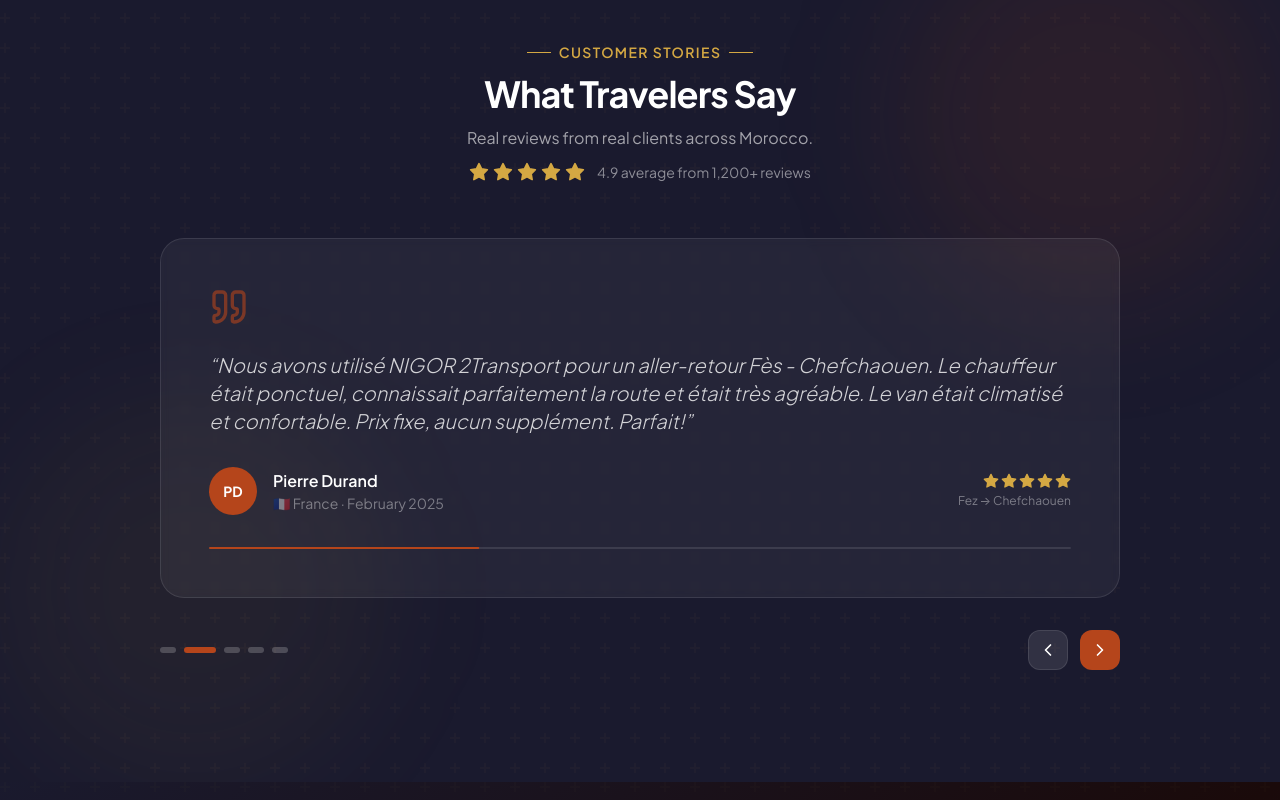
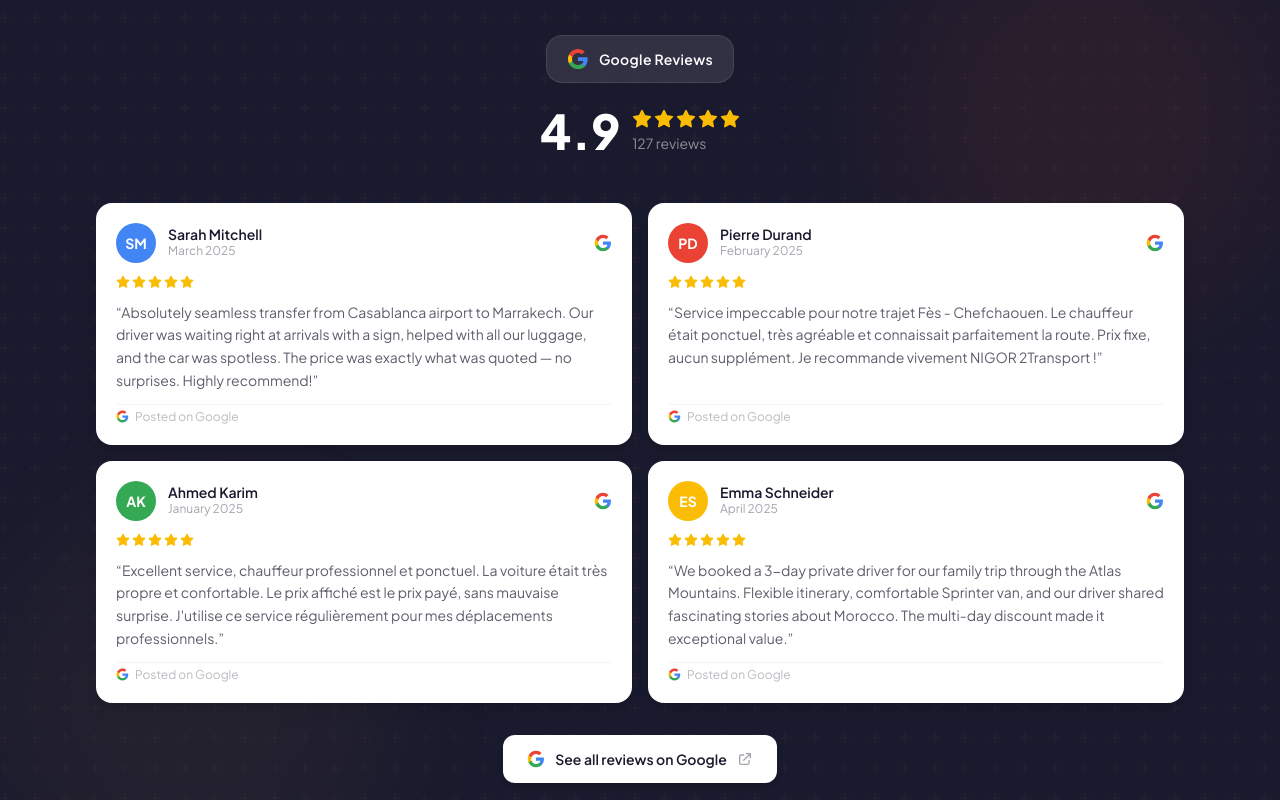
Before and after one commit to marhoumadnane1-sudo/adnane-tourwebsite-, a Next.js app: page / in a window 1280 px wide. Shown: the part 5260-6060 px from the top of the page. Built offline with nearby package versions, Linux system fonts and the light colour scheme.

Commit message:
feat: add sitemap, robots.txt, and Google Reviews widget

```diff
--- a/app/robots.ts
+++ b/app/robots.ts
@@ -5,8 +5,8 @@
     rules: {
       userAgent: "*",
       allow: "/",
-      disallow: ["/admin", "/api/", "/data/"],
+      disallow: ["/admin", "/api/"],
     },
-    sitemap: "https://nigor2transport.ma/sitemap.xml",
+    sitemap: "https://adnane-tourwebsite-s453.vercel.app/sitemap.xml",
   };
 }
--- a/components/home/Testimonials.tsx
+++ b/components/home/Testimonials.tsx
@@ -1,240 +1,179 @@
 "use client";
 
-import { useState, useEffect, useRef } from "react";
-import { motion, AnimatePresence } from "framer-motion";
-import { Star, ChevronLeft, ChevronRight, Quote } from "lucide-react";
-import { useTranslation } from "@/hooks/useTranslation";
+import { motion } from "framer-motion";
+import { Star } from "lucide-react";
 
-const testimonials = [
+const GOOGLE_REVIEWS = [
   {
     id: 1,
     name: "Sarah Mitchell",
-    country: "🇬🇧 United Kingdom",
-    avatar: "SM",
+    initials: "SM",
+    avatarColor: "#4285F4",
     rating: 5,
-    text: "Absolutely seamless transfer from Casablanca airport to Marrakech. Our driver Mohamed was waiting right at arrivals with a sign, helped with all our luggage, and the car was spotless. The price was exactly what was quoted — no surprises. Highly recommend!",
-    route: "CMN → Marrakech",
     date: "March 2025",
+    text: "Absolutely seamless transfer from Casablanca airport to Marrakech. Our driver was waiting right at arrivals with a sign, helped with all our luggage, and the car was spotless. The price was exactly what was quoted — no surprises. Highly recommend!",
   },
   {
     id: 2,
     name: "Pierre Durand",
-    country: "🇫🇷 France",
-    avatar: "PD",
+    initials: "PD",
+    avatarColor: "#EA4335",
     rating: 5,
-    text: "Nous avons utilisé NIGOR 2Transport pour un aller-retour Fès - Chefchaouen. Le chauffeur était ponctuel, connaissait parfaitement la route et était très agréable. Le van était climatisé et confortable. Prix fixe, aucun supplément. Parfait!",
-    route: "Fez → Chefchaouen",
     date: "February 2025",
+    text: "Service impeccable pour notre trajet Fès - Chefchaouen. Le chauffeur était ponctuel, très agréable et connaissait parfaitement la route. Prix fixe, aucun supplément. Je recommande vivement NIGOR 2Transport !",
   },
   {
     id: 3,
-    name: "David & Emma Kowalski",
-    country: "🇩🇪 Germany",
-    avatar: "DK",
+    name: "Ahmed Karim",
+    initials: "AK",
+    avatarColor: "#34A853",
     rating: 5,
-    text: "We hired a private driver for 3 days to explore the Draa Valley and Sahara. The itinerary was flexible, the Mercedes Sprinter was comfortable for our group of 8, and the driver was knowledgeable about local history. Multi-day discount made it great value.",
-    route: "Marrakech → Merzouga (3-day)",
     date: "January 2025",
+    text: "Excellent service, chauffeur professionnel et ponctuel. La voiture était très propre et confortable. Le prix affiché est le prix payé, sans mauvaise surprise. J'utilise ce service régulièrement pour mes déplacements professionnels.",
   },
   {
     id: 4,
-    name: "Yuki Tanaka",
-    country: "🇯🇵 Japan",
-    avatar: "YT",
+    name: "Emma Schneider",
+    initials: "ES",
+    avatarColor: "#FBBC05",
     rating: 5,
-    text: "Our flight to RAK was delayed by 2 hours and the driver waited for us with no extra charge — exactly as promised. The transfer to our riad in the Medina was smooth despite the narrow streets. The driver knew a perfect shortcut. Will use again next trip!",
-    route: "RAK Airport → Marrakech Medina",
     date: "April 2025",
-  },
-  {
-    id: 5,
-    name: "Carlos Mendez",
-    country: "🇪🇸 Spain",
-    avatar: "CM",
-    rating: 5,
-    text: "Used NIGOR 2Transport for the Agadir to Essaouira route. The comfort sedan was clean and the music selection was fantastic! The driver was on time, professional and pointed out beautiful viewpoints along the coast road. Fixed price is a huge plus — no haggling.",
-    route: "Agadir → Essaouira",
-    date: "March 2025",
+    text: "We booked a 3-day private driver for our family trip through the Atlas Mountains. Flexible itinerary, comfortable Sprinter van, and our driver shared fascinating stories about Morocco. The multi-day discount made it exceptional value.",
   },
 ];
 
-const INTERVAL = 5000;
+// Google G logo SVG
+function GoogleIcon({ size = 24 }: { size?: number }) {
+  return (
+    <svg width={size} height={size} viewBox="0 0 24 24" fill="none" xmlns="http://www.w3.org/2000/svg">
+      <path d="M22.56 12.25c0-.78-.07-1.53-.2-2.25H12v4.26h5.92c-.26 1.37-1.04 2.53-2.21 3.31v2.77h3.57c2.08-1.92 3.28-4.74 3.28-8.09z" fill="#4285F4"/>
+      <path d="M12 23c2.97 0 5.46-.98 7.28-2.66l-3.57-2.77c-.98.66-2.23 1.06-3.71 1.06-2.86 0-5.29-1.93-6.16-4.53H2.18v2.84C3.99 20.53 7.7 23 12 23z" fill="#34A853"/>
+      <path d="M5.84 14.09c-.22-.66-.35-1.36-.35-2.09s.13-1.43.35-2.09V7.07H2.18C1.43 8.55 1 10.22 1 12s.43 3.45 1.18 4.93l3.66-2.84z" fill="#FBBC05"/>
+      <path d="M12 5.38c1.62 0 3.06.56 4.21 1.64l3.15-3.15C17.45 2.09 14.97 1 12 1 7.7 1 3.99 3.47 2.18 7.07l3.66 2.84c.87-2.6 3.3-4.53 6.16-4.53z" fill="#EA4335"/>
+    </svg>
+  );
+}
+
+function StarRating({ rating }: { rating: number }) {
+  return (
+    <div className="flex items-center gap-0.5">
+      {[1, 2, 3, 4, 5].map((s) => (
+        <Star
+          key={s}
+          className={`w-3.5 h-3.5 ${s <= rating ? "fill-[#FBBC04] text-[#FBBC04]" : "text-white/20"}`}
+        />
+      ))}
+    </div>
+  );
+}
 
 export function Testimonials() {
-  const [current, setCurrent] = useState(0);
-  const [direction, setDirection] = useState(1); // 1 = forward, -1 = back
-  const [paused, setPaused] = useState(false);
-  const timerRef = useRef<ReturnType<typeof setInterval> | null>(null);
-  const { t } = useTranslation();
-
-  function advance(dir: number) {
-    setDirection(dir);
-    setCurrent((c) => (c + dir + testimonials.length) % testimonials.length);
-  }
-
-  // Auto-advance
-  useEffect(() => {
-    if (paused) return;
-    timerRef.current = setInterval(() => advance(1), INTERVAL);
-    return () => { if (timerRef.current) clearInterval(timerRef.current); };
-  }, [paused, current]);
-
-  const testimonial = testimonials[current];
-
-  const variants = {
-    enter: (dir: number) => ({
-      opacity: 0,
-      x: dir > 0 ? 60 : -60,
-      scale: 0.96,
-    }),
-    center: {
-      opacity: 1,
-      x: 0,
-      scale: 1,
-      transition: { duration: 0.45, ease: [0.22, 1, 0.36, 1] },
-    },
-    exit: (dir: number) => ({
-      opacity: 0,
-      x: dir > 0 ? -60 : 60,
-      scale: 0.96,
-      transition: { duration: 0.3, ease: "easeIn" },
-    }),
-  };
-
   return (
-    <section
-      className="py-20 sm:py-28 bg-charcoal relative overflow-hidden"
-      id="reviews"
-      onMouseEnter={() => setPaused(true)}
-      onMouseLeave={() => setPaused(false)}
-    >
-      {/* Background pattern + orbs */}
+    <section className="py-20 sm:py-28 bg-charcoal relative overflow-hidden" id="reviews">
+      {/* Background */}
       <div className="absolute inset-0 zellige-bg opacity-50" />
       <div className="absolute top-0 right-0 w-96 h-96 bg-terracotta/10 rounded-full blur-3xl" />
       <div className="absolute bottom-0 left-0 w-96 h-96 bg-gold/5 rounded-full blur-3xl" />
 
-      <div className="relative max-w-5xl mx-auto px-4 sm:px-6 lg:px-8">
+      <div className="relative max-w-6xl mx-auto px-4 sm:px-6 lg:px-8">
+
+        {/* Google Reviews header */}
         <motion.div
           initial={{ opacity: 0, y: 20 }}
           whileInView={{ opacity: 1, y: 0 }}
           viewport={{ once: true }}
           transition={{ duration: 0.6 }}
-          className="text-center mb-14"
+          className="text-center mb-12"
         >
-          <span className="inline-flex items-center gap-2 text-gold text-sm font-semibold uppercase tracking-widest mb-3">
-            <span className="w-6 h-px bg-gold" />
-            Customer Stories
-            <span className="w-6 h-px bg-gold" />
-          </span>
-          <h2 className="text-3xl md:text-4xl font-bold text-white mb-3">
-            {t("testimonials", "title")}
-          </h2>
-          <p className="text-white/60 text-base">
-            {t("testimonials", "subtitle")}
-          </p>
-          <div className="flex items-center justify-center gap-1 mt-3">
+          {/* Google branding */}
+          <div className="inline-flex items-center gap-2.5 bg-white/10 backdrop-blur-sm border border-white/10 rounded-2xl px-5 py-3 mb-6">
+            <GoogleIcon size={22} />
+            <span className="text-white font-semibold text-sm tracking-wide">Google Reviews</span>
+          </div>
+
+          {/* Overall rating */}
+          <div className="flex flex-col items-center gap-2">
+            <div className="flex items-center gap-3">
+              <span className="text-5xl font-black text-white">4.9</span>
+              <div className="flex flex-col items-start gap-1">
+                <div className="flex items-center gap-0.5">
                   {[1, 2, 3, 4, 5].map((s) => (
-              <Star key={s} className="w-5 h-5 fill-gold text-gold" />
+                    <Star key={s} className="w-5 h-5 fill-[#FBBC04] text-[#FBBC04]" />
                   ))}
-            <span className="text-white/50 text-sm ml-2">
-              4.9 average from 1,200+ reviews
-            </span>
+                </div>
+                <span className="text-white/50 text-sm">127 reviews</span>
+              </div>
+            </div>
           </div>
         </motion.div>
 
-        {/* Main card */}
-        <div className="relative">
-          <AnimatePresence mode="wait" custom={direction}>
+        {/* Review cards grid */}
+        <div className="grid grid-cols-1 md:grid-cols-2 gap-4 mb-8">
+          {GOOGLE_REVIEWS.map((review, i) => (
             <motion.div
-              key={current}
-              custom={direction}
-              variants={variants}
-              initial="enter"
-              animate="center"
-              exit="exit"
-              className="bg-white/5 backdrop-blur-sm border border-white/10 rounded-3xl p-8 md:p-12 overflow-hidden"
+              key={review.id}
+              initial={{ opacity: 0, y: 24 }}
+              whileInView={{ opacity: 1, y: 0 }}
+              viewport={{ once: true }}
+              transition={{ duration: 0.5, delay: i * 0.1 }}
+              className="bg-white rounded-2xl p-5 flex flex-col gap-3 shadow-lg"
             >
-              <Quote className="w-10 h-10 text-terracotta mb-6 opacity-60" />
+              {/* Reviewer header */}
+              <div className="flex items-center justify-between">
+                <div className="flex items-center gap-3">
+                  <div
+                    className="w-10 h-10 rounded-full flex items-center justify-center text-white font-bold text-sm flex-shrink-0"
+                    style={{ backgroundColor: review.avatarColor }}
+                  >
+                    {review.initials}
+                  </div>
+                  <div>
+                    <p className="font-semibold text-charcoal text-sm leading-tight">{review.name}</p>
+                    <p className="text-charcoal/40 text-xs">{review.date}</p>
+                  </div>
+                </div>
+                <GoogleIcon size={18} />
+              </div>
 
-              <p className="text-white/80 text-lg md:text-xl leading-relaxed mb-8 font-light italic">
-                &ldquo;{testimonial.text}&rdquo;
+              {/* Stars */}
+              <StarRating rating={review.rating} />
+
+              {/* Review text */}
+              <p className="text-charcoal/70 text-sm leading-relaxed flex-1">
+                &ldquo;{review.text}&rdquo;
               </p>
 
-              <div className="flex items-center justify-between flex-wrap gap-4">
-                <div className="flex items-center gap-4">
-                  <motion.div
-                    key={current}
-                    initial={{ scale: 0.7, opacity: 0 }}
-                    animate={{ scale: 1, opacity: 1 }}
-                    transition={{ duration: 0.4, delay: 0.15 }}
-                    className="w-12 h-12 bg-terracotta rounded-full flex items-center justify-center text-white font-bold text-sm flex-shrink-0"
-                  >
-                    {testimonial.avatar}
+              {/* Footer */}
+              <div className="flex items-center gap-1.5 pt-1 border-t border-gray-100">
+                <GoogleIcon size={13} />
+                <span className="text-charcoal/30 text-xs">Posted on Google</span>
+              </div>
             </motion.div>
-                  <div>
-                    <p className="text-white font-semibold">{testimonial.name}</p>
-                    <p className="text-white/40 text-sm">
-                      {testimonial.country} · {testimonial.date}
-                    </p>
-                  </div>
-                </div>
-                <div className="text-right">
-                  <div className="flex items-center gap-0.5 justify-end mb-1">
-                    {[1, 2, 3, 4, 5].map((s) => (
-                      <Star key={s} className="w-4 h-4 fill-gold text-gold" />
           ))}
         </div>
-                  <p className="text-white/40 text-xs">{testimonial.route}</p>
-                </div>
-              </div>
 
-              {/* Progress bar */}
-              <div className="mt-8 h-0.5 bg-white/10 rounded-full overflow-hidden">
+        {/* CTA */}
         <motion.div
-                  key={`progress-${current}`}
-                  className="h-full bg-terracotta rounded-full"
-                  initial={{ scaleX: 0 }}
-                  animate={paused ? {} : { scaleX: 1 }}
-                  transition={{ duration: INTERVAL / 1000, ease: "linear" }}
-                  style={{ transformOrigin: "left" }}
-                />
-              </div>
+          initial={{ opacity: 0, y: 16 }}
+          whileInView={{ opacity: 1, y: 0 }}
+          viewport={{ once: true }}
+          transition={{ duration: 0.5, delay: 0.4 }}
+          className="text-center"
+        >
+          <a
+            href="#"
+            target="_blank"
+            rel="noopener noreferrer"
+            className="inline-flex items-center gap-2.5 bg-white hover:bg-gray-50 text-charcoal font-semibold px-6 py-3.5 rounded-xl transition-colors shadow-md text-sm"
+          >
+            <GoogleIcon size={18} />
+            See all reviews on Google
+            <svg className="w-4 h-4 text-charcoal/40" fill="none" viewBox="0 0 24 24" stroke="currentColor" strokeWidth={2}>
+              <path strokeLinecap="round" strokeLinejoin="round" d="M10 6H6a2 2 0 00-2 2v10a2 2 0 002 2h10a2 2 0 002-2v-4M14 4h6m0 0v6m0-6L10 14" />
+            </svg>
+          </a>
         </motion.div>
-          </AnimatePresence>
 
-          {/* Navigation */}
-          <div className="flex items-center justify-between mt-8">
-            <div className="flex gap-2">
-              {testimonials.map((_, i) => (
-                <button
-                  key={i}
-                  onClick={() => { setDirection(i > current ? 1 : -1); setCurrent(i); }}
-                  className={`h-1.5 rounded-full transition-all duration-300 ${
-                    i === current ? "w-8 bg-terracotta" : "w-4 bg-white/20 hover:bg-white/40"
-                  }`}
-                />
-              ))}
-            </div>
-            <div className="flex gap-3">
-              <motion.button
-                whileHover={{ scale: 1.1 }}
-                whileTap={{ scale: 0.95 }}
-                onClick={() => advance(-1)}
-                className="w-10 h-10 bg-white/10 hover:bg-white/20 border border-white/10 rounded-xl flex items-center justify-center text-white transition-colors"
-              >
-                <ChevronLeft className="w-5 h-5" />
-              </motion.button>
-              <motion.button
-                whileHover={{ scale: 1.1 }}
-                whileTap={{ scale: 0.95 }}
-                onClick={() => advance(1)}
-                className="w-10 h-10 bg-terracotta hover:bg-terracotta-dark rounded-xl flex items-center justify-center text-white transition-colors"
-              >
-                <ChevronRight className="w-5 h-5" />
-              </motion.button>
-            </div>
-          </div>
-        </div>
       </div>
     </section>
   );
```
Also changed, not shown: app/sitemap.ts (+12 -18 lines). Lines whose indentation alone changed are shown as unchanged.
